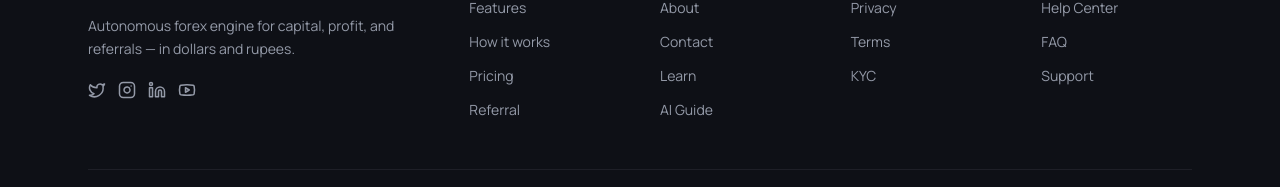
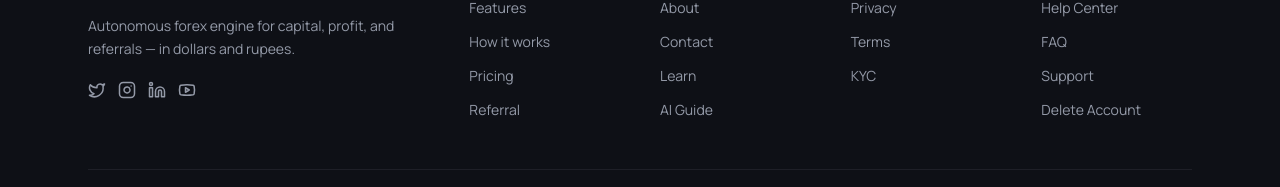
Before and after one commit to tradewayapp/tradewayapp, a React (Vite) app: page / in a window 1280 px wide. Shown: the part 5846-6033 px from the top of the page. Built offline with nearby package versions, Linux system fonts and the light colour scheme; the HTML template or start-up script is replaced by a standard one.

Commit message:
Changes
Co-authored-by: tradewayapp <278791231+tradewayapp@users.noreply.github.com>

```diff
--- a/src/components/marketing/SiteFooter.tsx
+++ b/src/components/marketing/SiteFooter.tsx
@@ -35,6 +35,7 @@ const cols = [
       { label: "Help Center", href: "/help-center" },
       { label: "FAQ", href: "/faq" },
       { label: "Support", href: "/support" },
+      { label: "Delete Account", href: "/delete-account" },
     ],
   },
 ];
```
